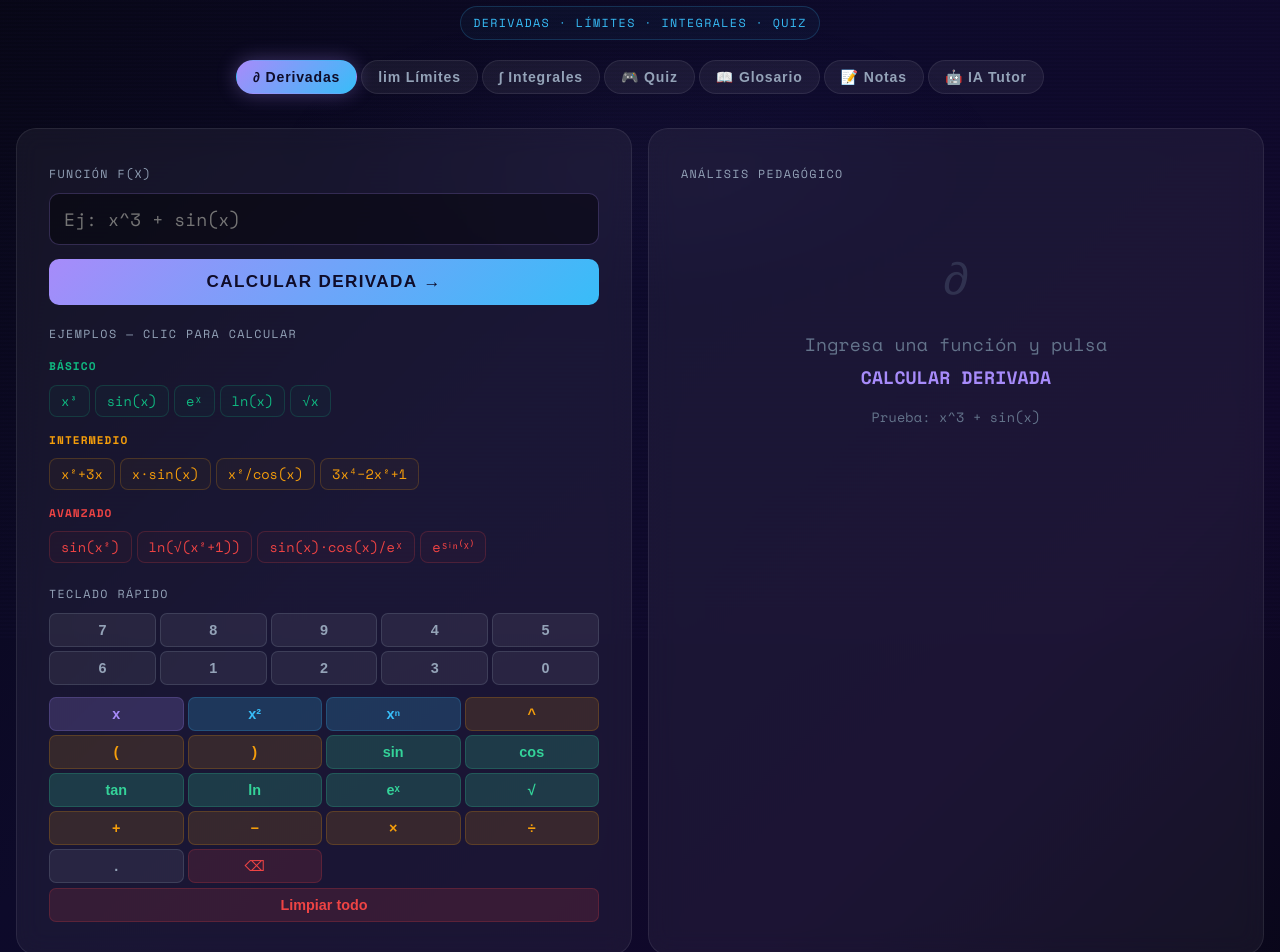
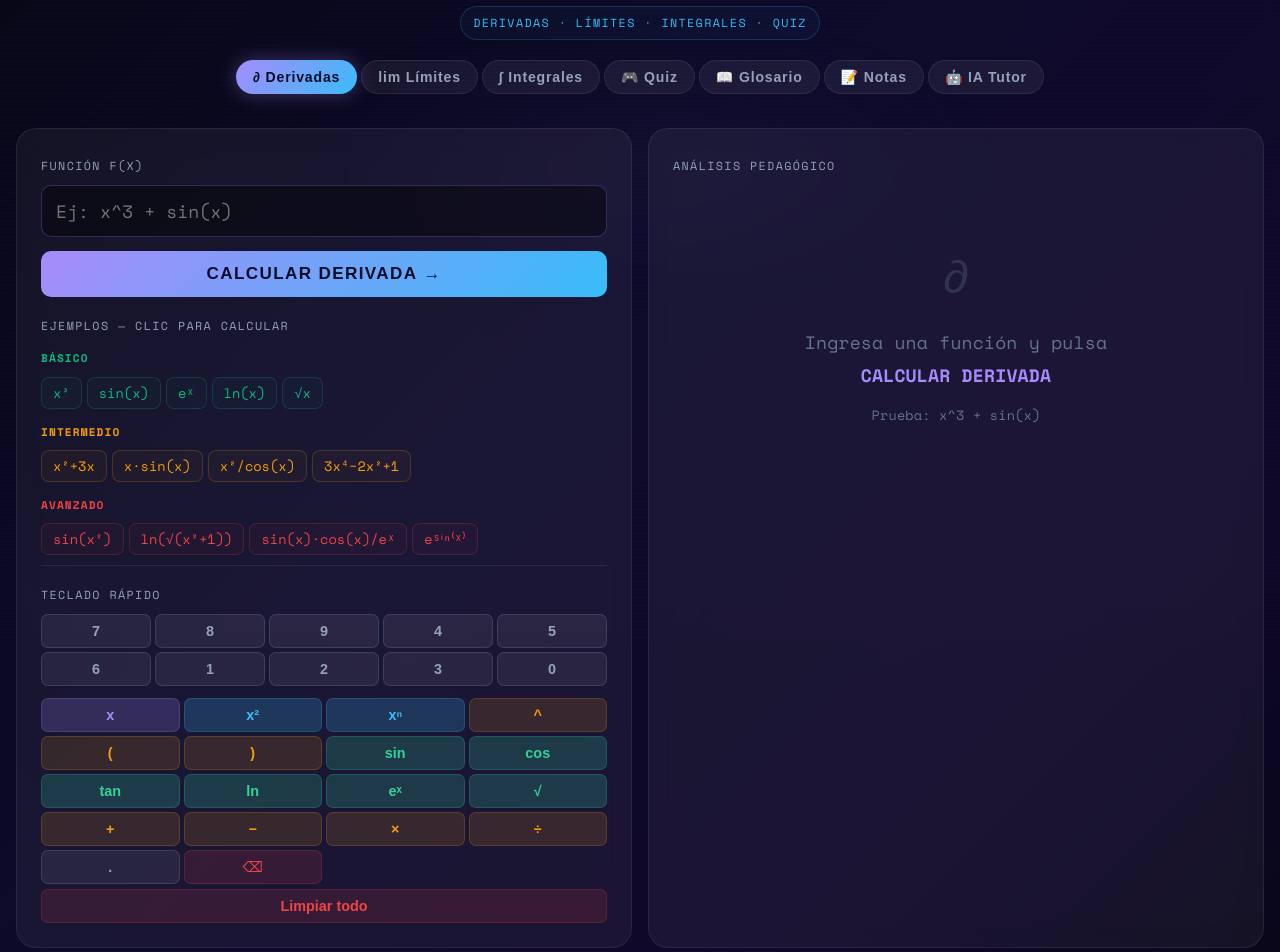
Before and after one commit to Etolr/Calculator, a React (Vite) app in the folder mi-calculadora/: page / in a window 1280 px wide. Shown: the part 160-1112 px from the top of the page. Built offline with nearby package versions, Linux system fonts and the light colour scheme.

Commit message:
Arreglo de bottoms

```diff
--- a/mi-calculadora/src/App.jsx
+++ b/mi-calculadora/src/App.jsx
@@ -2183,7 +2183,7 @@ export default function App() {
       background:active?"linear-gradient(135deg,#a78bfa,#38bdf8)":T.tabInactive,
       color:active?"#0f0c29":T.tabInactiveTxt, boxShadow:active?"0 0 20px #a78bfa55":"none" }),
     grid: { width:"100%", padding:"24px 16px 0", display:"grid", gridTemplateColumns:"repeat(auto-fit,minmax(min(100%,340px),1fr))", gap:16, boxSizing:"border-box" },
-    card: { background:T.surface, backdropFilter:"blur(12px)", borderRadius:20, padding:32, border:`1px solid ${T.border}`, marginTop:0 },
+    card: { background:T.surface, backdropFilter:"blur(12px)", borderRadius:20, padding:24, border:`1px solid ${T.border}`, marginTop:0, display:"flex", flexDirection:"column" },
     fullWrap: { width:"100%", padding:"0 16px", boxSizing:"border-box" },
     graphCard: { background:T.surface, backdropFilter:"blur(12px)", borderRadius:20, padding:32, border:`1px solid ${T.border}`, marginTop:20 },
     label: { fontSize:"0.65rem", letterSpacing:"0.12em", color:T.textMuted, textTransform:"uppercase", marginBottom:6, display:"block" },
@@ -2234,6 +2234,7 @@ export default function App() {
             <div style={S.grid}>
               {/* IZQUIERDO */}
               <div style={S.card}>
+                <div style={{ flex:1 }}>
                 <span style={S.label}>función f(x)</span>
                 <input
                   ref={inputRef}
@@ -2307,7 +2308,8 @@ export default function App() {
                     </div>
                   ))}
                 </div>
-                <div style={{ marginTop: 18 }}>
+                </div>{/* fin flex:1 */}
+                <div style={{ marginTop: "auto", paddingTop: 16, borderTop: `1px solid ${T.border}` }}>
                   <span style={S.label}>teclado rápido</span>
                   <div style={S.kbGrid5}>
                     {NUMS.map(n => <button key={n} style={S.kbBtn("num")} onClick={() => insertAtCursor(n)}>{n}</button>)}
@@ -2824,7 +2826,7 @@ export default function App() {
                   ))}
                 </div>
 
-                <div style={{ marginTop: 16 }}>
+                <div style={{ marginTop: "auto", paddingTop: 16, borderTop: `1px solid ${T.border}` }}>
                   <span style={S.label}>teclado rápido</span>
                   <div style={S.kbGrid5}>
                     {NUMS.map(n => <button key={n} style={S.kbBtn("num")} onClick={() => insertInt(n)}>{n}</button>)}
```
